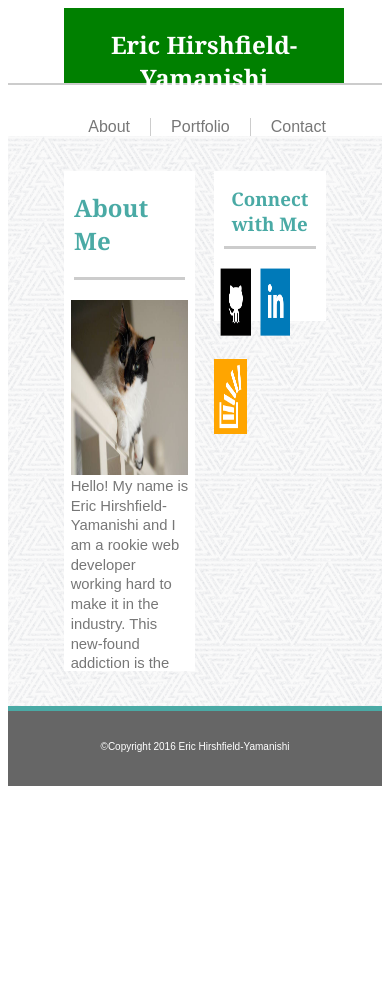
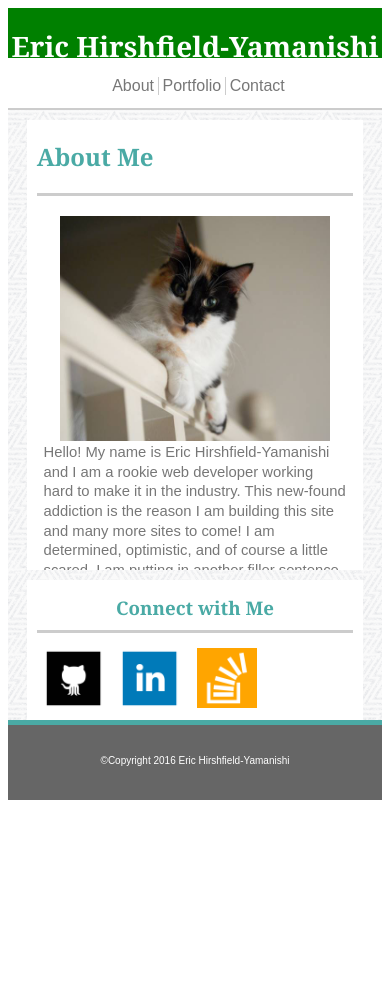
Before and after one commit to ehirshfield/Responsive-Portfolio, a PHP site: page / in a window 390 px wide. Run offline with PHP 8.4, Linux system fonts and the light colour scheme.

Commit message:
Finished the About Me page

```diff
--- a/assets/css/style.css
+++ b/assets/css/style.css
@@ -5,7 +5,7 @@
 }*/
 
 #containerHeader{
-	height: 75px;
+	height: 100px;
 	background: #ffffff;
 	border-bottom: 2px solid #cccccc;
 	position: relative;
@@ -15,7 +15,7 @@
 	position: relative;
 	float: left;
 	width: 350px;
-	height: 75px;
+	height: 100px;
 	background: #4aaaa5;
 	vertical-align: middle;
 	text-align: center;
@@ -26,7 +26,7 @@
 h1 {
 	color: #ffffff;
 	font-family: 'Georgia', Times, "Times New Roman", serif;
-
+	font-size: 28px;
 }
 
 .navBar {
@@ -351,8 +351,8 @@ h3 {
 		background: yellow;
 		position: relative;
 		float: left;
-		width: 280px;
-		height: 75px;
+		width: 275px;
+		height: 100px;
 		/*background: #4aaaa5;*/
 		vertical-align: middle;
 		text-align: center;
@@ -413,23 +413,23 @@ h3 {
 
 	#githubIcon {
 		float: left;
-		height: 50%;
-		width: 30%;
-		margin: 0px 0px 20px 5%;
+		height: 60px;
+		width: 60px;
+		margin: 0px 0px 5% 5%;
 	}
 
 	#linkedinIcon {
 		float: left;
-		height: 50%;
-		width: 30%;
-		margin: 0px 5% 20px 5%;
+		height: 60px;
+		width: 60px;
+		margin: 0px 5% 5% 5%;
 	}
 
 	#stackoverflowIcon {
 		float: left;
-		height: 50%;
-		width: 30%;
-		margin: 0px 5% 20px 0px;
+		height: 60px;
+		width: 60px;
+		margin: 0px 5% 5% 0px;
 	}
 
 }
@@ -437,11 +437,254 @@ h3 {
 @media screen and (max-width: 768px) {
 	#headerName{
 		background: red;
+		margin-left: 5%;
+		width: 350px;
+		height: 100px;
+	}
+
+	#containerHeader{
+	height: 100px;
+	background: #ffffff;
+	border-bottom: 2px solid #cccccc;
+	position: relative;
+	}
+
+	#headerLinkAbout {
+	font-family:'Arial', 'Helvetica Neue', Helvetica, sans-serif;
+	float: right;
+	margin-top: 5%;
+	padding-right: 2%;
+	vertical-align: middle;
+	text-align: center;
+	color: #777777;
+	text-decoration: none;
+
+
+	}
+
+	#headerLinkPortfolio {
+		font-family:'Arial', 'Helvetica Neue', Helvetica, sans-serif;
+		float: right;
+		margin-top:5%;
+		padding-left: 2%;
+		padding-right: 2%;
+		border-left: solid 1px #cccccc;
+		vertical-align: middle;
+		text-align: center;
+		color: #777777;
+		text-decoration: none;
+
+	}
+
+	#headerLinkContact {
+		font-family:'Arial', 'Helvetica Neue', Helvetica, sans-serif;
+		float: right;
+		margin-top:5%;
+		margin-right: 2%;
+		padding-left: 2%;
+		border-left: solid 1px #cccccc;
+		vertical-align: middle;
+		text-align: center;
+		color: #777777;
+		text-decoration: none;
+
+	}
+
+	#profilePic {
+		float: left;
+		margin: 0 10px 2px 10px;
+		height: 225px;
+		width: 300px;
+
+		}
+
+	#divMainAbout {
+
+		width: 90%;
+		height: 450px;
+		background: white;
+		border: 1px;
+		border-color: #dddddd;
+		float: left;
+		margin-left: 5%;
+		margin-top: 10px;
+		margin-right: 5%;
+		margin-bottom: 5px;
+		position: relative;
+		overflow: auto;
+
+		}
+
+	#firstParagraph {
+
+		color: #777777;
+		font-family:'Arial', 'Helvetica Neue', Helvetica, sans-serif;
+		font-size: 1.5vh;
+		margin-right: 5%;
+		margin-left: 5%;
+		line-height: 2vh;
+		}
+
+	#secondParagraph {
+		color: #777777;
+		font-family:'Arial', 'Helvetica Neue', Helvetica, sans-serif;
+		font-size: 1.5vh;
+		margin: 5%;
+		line-height: 2vh;
+		}
+
+
+	.divConnect {
+		background: white;
+		clear: both;
+		margin-top: 5px;
+		margin-right: 5%;
+		margin-left: 5%;
+		width: 90%;
+		height: 140px;
+		position: relative;
+		}
+
+	#githubIcon {
+		float: left;
+		height: 60px;
+		width: 60px;
+		margin: 0px 0px 5% 5%;
+	}
+
+	#linkedinIcon {
+		float: left;
+		height: 60px;
+		width: 60px;
+		margin: 0px 5% 5% 5%;
+	}
+
+	#stackoverflowIcon {
+		float: left;
+		height: 60px;
+		width: 60px;
+		margin: 0px 5% 5% 0px;
 	}
 }
 
 @media screen and (max-width: 640px) {
 	#headerName{
 		background: green;
+		margin-left: 0;
+		width: 100%;
+		height: 50px;
+		position: absolute;
+		left: 0;
+		top: 0;
+		display: inline-block;
 	}
+
+	#containerHeader{
+		height: 100px;
+		width: 100%;
+		background: #ffffff;
+		border-bottom: 2px solid #cccccc;
+		position: relative;
+
+	}
+
+	.navBar {
+		position: absolute;
+		height: 50px;
+		top: 50%;
+		right:25%;
+		left:25%;
+
 }
+	#headerLinkAbout {
+		font-family:'Arial', 'Helvetica Neue', Helvetica, sans-serif;
+		margin-top: 10%;
+		padding-right: 2%;
+		vertical-align: middle;
+		text-align: center;
+		color: #777777;
+		text-decoration: none;
+		float: right;
+
+		position: relative;
+
+
+	}
+
+	#headerLinkPortfolio {
+		font-family:'Arial', 'Helvetica Neue', Helvetica, sans-serif;
+		margin-top:10%;
+		padding-left: 2%;
+		padding-right: 2%;
+		border-left: solid 1px #cccccc;
+		vertical-align: middle;
+		text-align: center;
+		color: #777777;
+		text-decoration: none;
+		float: right;
+
+		position:relative;
+
+	}
+
+	#headerLinkContact {
+		font-family:'Arial', 'Helvetica Neue', Helvetica, sans-serif;
+		margin-top:10%;
+		margin-right: 2%;
+		padding-left: 2%;
+		border-left: solid 1px #cccccc;
+		vertical-align: middle;
+		text-align: center;
+		color: #777777;
+		text-decoration: none;
+
+		float:right;
+		position:relative;
+
+	}
+
+	#profilePic {
+		float: left;
+		margin: 0 10% 2px 10%;
+		height: 50%;
+		width: 80%;
+
+		}
+
+	#divMainAbout {
+
+		width: 90%;
+		height: 450px;
+		background: white;
+		border: 1px;
+		border-color: #dddddd;
+		float: left;
+		margin-left: 5%;
+		margin-top: 10px;
+		margin-right: 5%;
+		margin-bottom: 5px;
+		position: relative;
+		overflow: auto;
+
+		}
+
+	#firstParagraph {
+
+		color: #777777;
+		font-family:'Arial', 'Helvetica Neue', Helvetica, sans-serif;
+		font-size: 1.5vh;
+		margin-right: 5%;
+		margin-left: 5%;
+		line-height: 2vh;
+		}
+
+	#secondParagraph {
+		color: #777777;
+		font-family:'Arial', 'Helvetica Neue', Helvetica, sans-serif;
+		font-size: 1.5vh;
+		margin: 5%;
+		line-height: 2vh;
+		}
+
+
+}
--- a/contact.html
+++ b/contact.html
@@ -10,7 +10,7 @@
 		</header>
 
 		<body>
-			<section id="containerHeader">
+			<div id="containerHeader">
 				<div id="headerName">
 					<h1>
 					Eric Hirshfield-Yamanishi
@@ -27,7 +27,7 @@
 					About
 					</a>
 				</nav>
-			</section>
+			</div>
 
 			<section id="containerMain">
 				<div id="divMainContact">
--- a/index.html
+++ b/index.html
@@ -11,7 +11,7 @@
 		</header>
 
 		<body>
-			<section id="containerHeader">
+			<div id="containerHeader">
 				<div id="headerName">
 					<h1>
 					Eric Hirshfield-Yamanishi
@@ -28,7 +28,7 @@
 					About
 					</a>
 				</nav>
-			</section>
+			</div>
 
 			<section id="containerMain">
 				<div id="divMainAbout">
--- a/portfolio.html
+++ b/portfolio.html
@@ -10,7 +10,7 @@
 		</head>
 
 		<body>
-			<section id="containerHeader">
+			<div id="containerHeader">
 				<div id="headerName">
 					<h1>
 					Eric Hirshfield-Yamanishi
@@ -27,7 +27,7 @@
 					About
 					</a>
 				</nav>
-			</section>
+			</div>
 
 			<section id="containerMainPortfolio">
 				<div id="divMainPortfolio">
```
